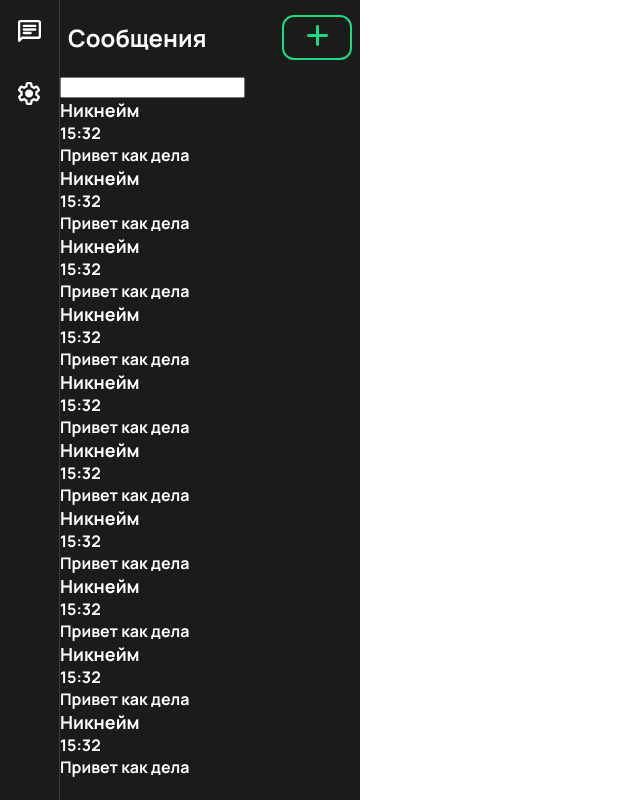
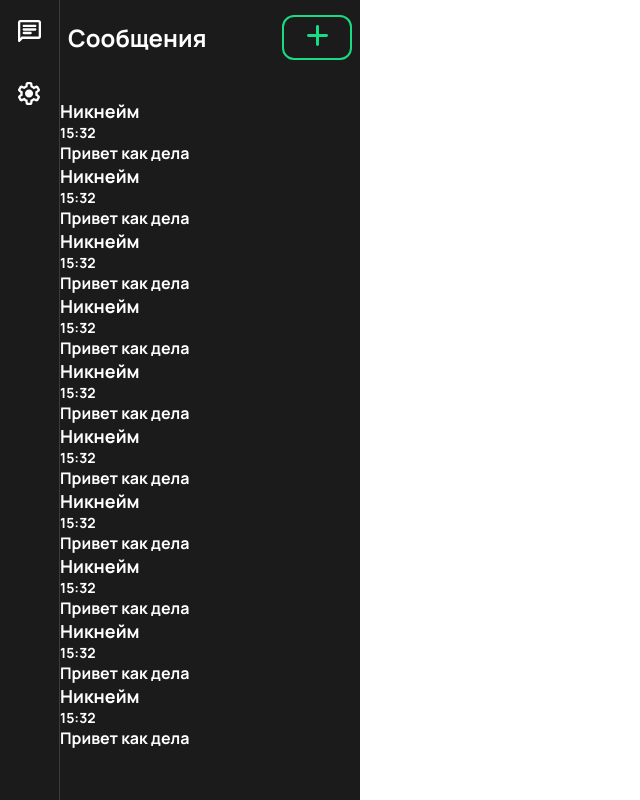
Before and after one commit to TysikGG/reflow, a Next.js app: page / in a window 1280 px wide. Shown: the whole page, without its empty margins (0-640 px from the left). Built offline with nearby package versions, Linux system fonts and the light colour scheme.

Commit message:
default styles for input, fixes

```diff
--- a/src/styles/components/panel.module.css
+++ b/src/styles/components/panel.module.css
@@ -1,5 +1,5 @@
 .container {
-    width: 60px;
+    min-width: 60px;
     height: 100%;
     background-color: var(--background);
     display: flex;
--- a/src/styles/global.css
+++ b/src/styles/global.css
@@ -2,8 +2,9 @@
   --background: #1B1B1B;
   --accent: #19DB81;
   --accent-30: #19db804d;
+  --accent-10: #18dc811e;
   --background-dark: #040404;
-  --placeholder-color: #B4B4B4;
+  --placeholder-color: #D7D7D7;
   --border-color: #3C3C3C;
 }
 
@@ -46,7 +47,7 @@ h3 {
 }
 
 h4 {
-  font-size: 16px;
+  font-size: 14px;
 }
 
 .no-select {
@@ -74,3 +75,17 @@ img {
   height: 100%;
   display: flex;
 }
+
+input {
+  color: white;
+  font-family: inherit;
+  font-weight: bold;
+  border: none;
+  outline: none;
+  background: none;
+  font-size: 16px;
+}
+
+input::placeholder {
+  color: var(--placeholder-color);
+}
```
